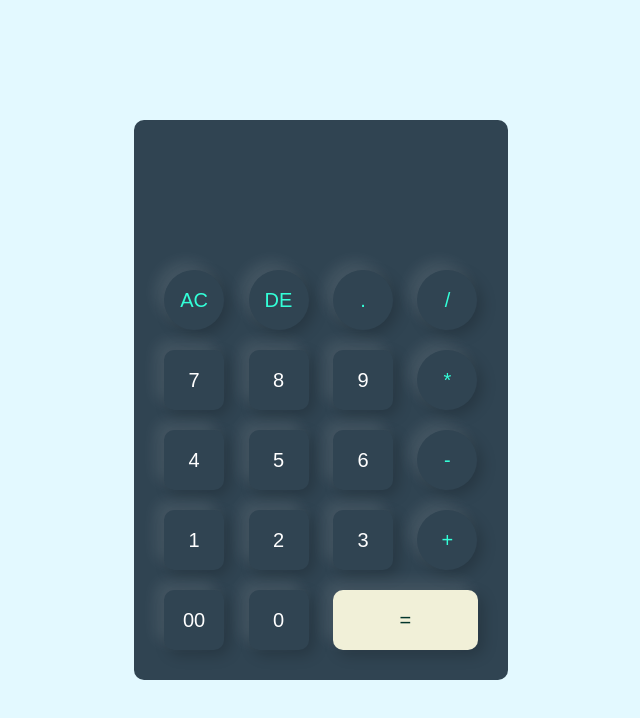
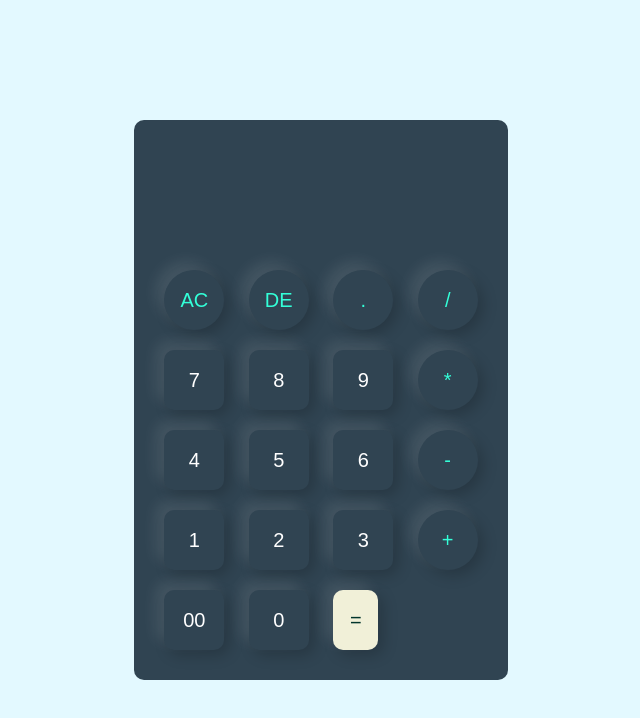
Before and after one commit to LeonardMuzenda/calculator, a plain HTML site: page index.html in a window 1280 px wide. Shown: the whole page, without its empty margins (319-959 px from the left). Drawn offline with Linux system fonts and the light colour scheme.

Commit message:
stylechange

```diff
--- a/style.css
+++ b/style.css
@@ -48,7 +48,7 @@ form .display input{
 }
 
 form input.equal{
-    width: 145px;
+    width: 45px;
     background: #f1f0d8;
     color: #02352c;
 }
```
Also changed, not shown: 1 other file.
